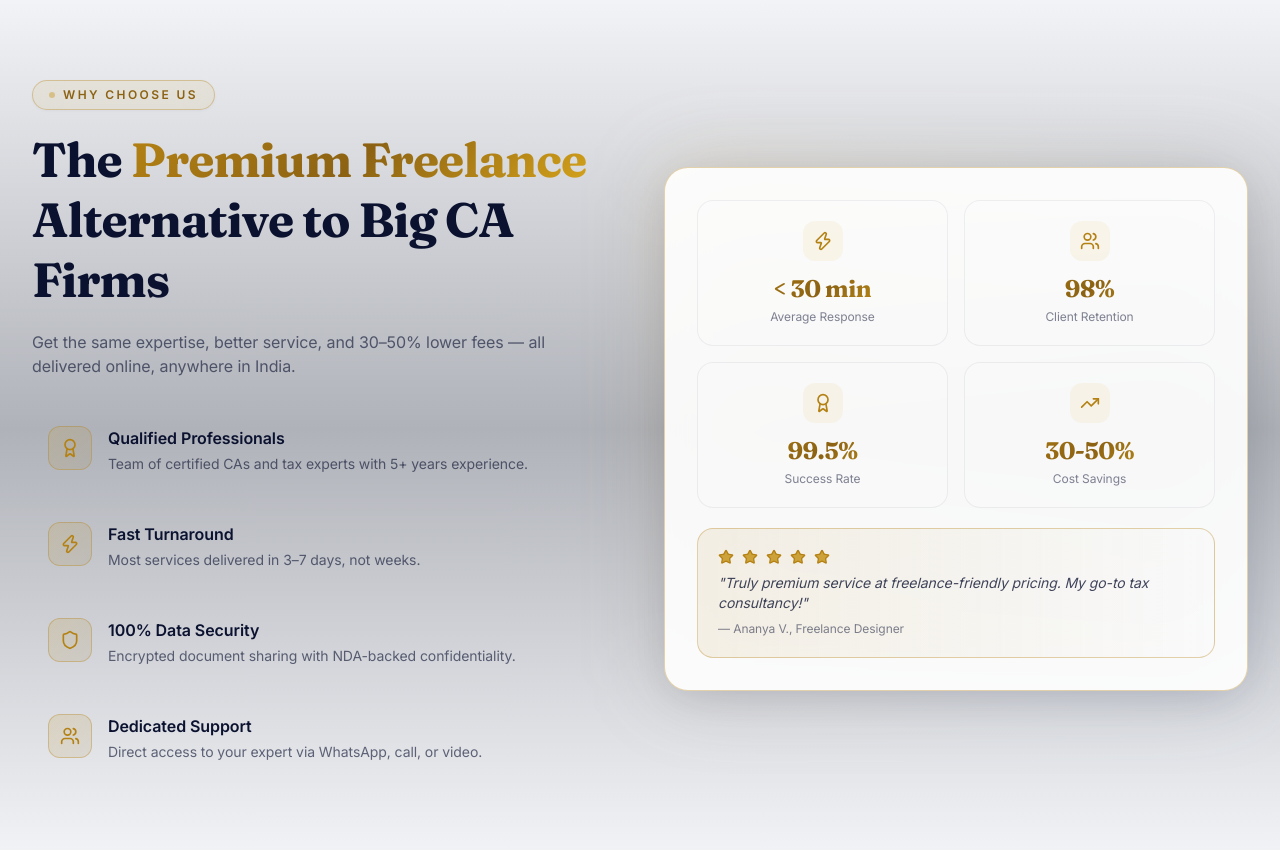
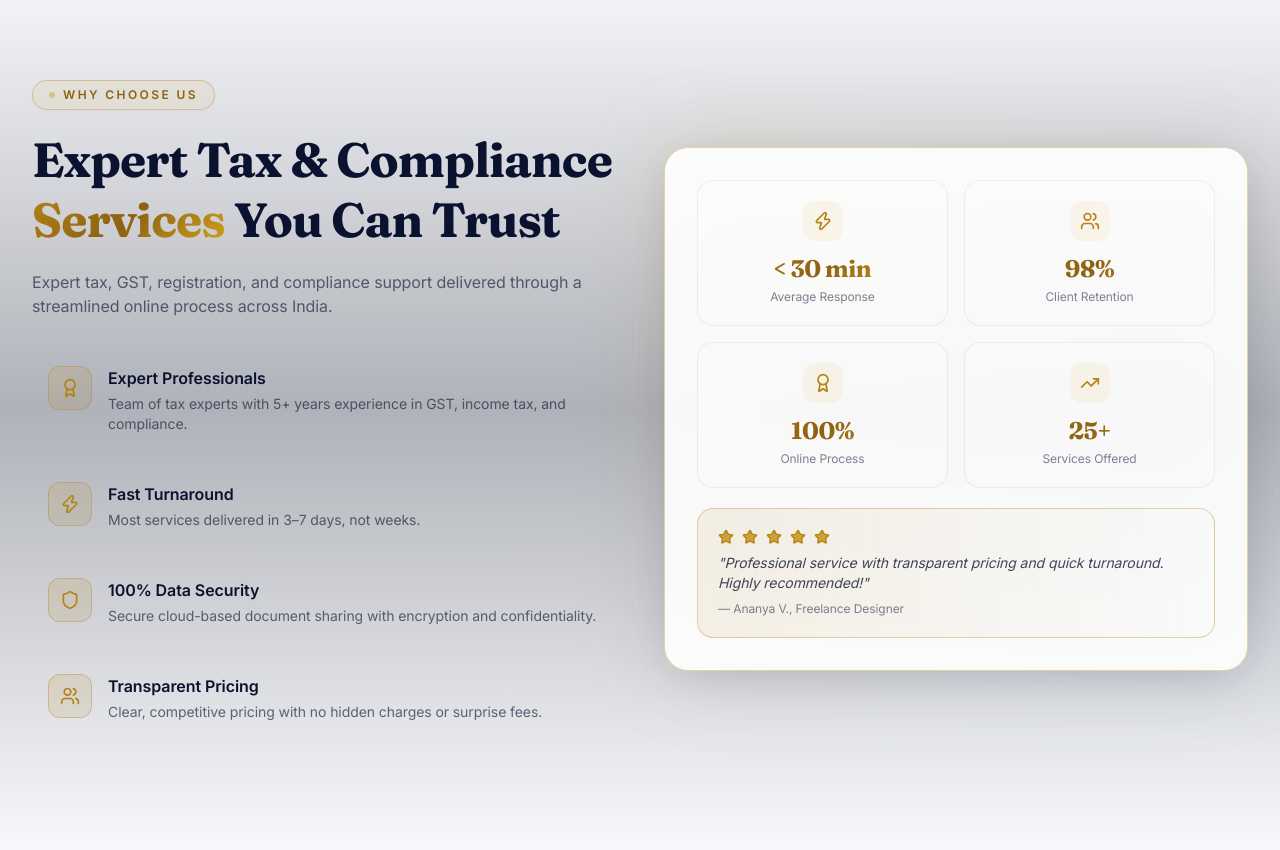
Before and after one commit to avadeshagarwal/avadesh_tax, a React (Vite) app: page / in a window 1280 px wide. Shown: the part 2600-3450 px from the top of the page. Built offline with nearby package versions, Linux system fonts and the light colour scheme.

Commit message:
Fix Home.tsx: remove unverifiable claims and update copy to match compliance standards

```diff
--- a/src/pages/Home.tsx
+++ b/src/pages/Home.tsx
@@ -114,17 +114,17 @@ export default function Home() {
               <div>
                 <SectionBadge>Why Choose Us</SectionBadge>
                 <h2 className="mt-5 font-display text-3xl md:text-5xl font-bold text-white leading-tight">
-                  The <span className="text-gold-gradient">Premium Freelance</span> Alternative to Big CA Firms
+                  Expert Tax & Compliance <span className="text-gold-gradient">Services</span> You Can Trust
                 </h2>
                 <p className="mt-5 text-white/60">
-                  Get the same expertise, better service, and 30–50% lower fees — all delivered online, anywhere in India.
+                  Expert tax, GST, registration, and compliance support delivered through a streamlined online process across India.
                 </p>
                 <div className="mt-8 space-y-4">
                   {[
-                    { icon: Award, title: "Qualified Professionals", desc: "Team of certified CAs and tax experts with 5+ years experience." },
+                    { icon: Award, title: "Expert Professionals", desc: "Team of tax experts with 5+ years experience in GST, income tax, and compliance." },
                     { icon: Zap, title: "Fast Turnaround", desc: "Most services delivered in 3–7 days, not weeks." },
-                    { icon: Shield, title: "100% Data Security", desc: "Encrypted document sharing with NDA-backed confidentiality." },
-                    { icon: Users, title: "Dedicated Support", desc: "Direct access to your expert via WhatsApp, call, or video." },
+                    { icon: Shield, title: "100% Data Security", desc: "Secure cloud-based document sharing with encryption and confidentiality." },
+                    { icon: Users, title: "Transparent Pricing", desc: "Clear, competitive pricing with no hidden charges or surprise fees." },
                   ].map((item, i) => (
                     <div key={i} className="flex gap-4 p-4 rounded-2xl hover:bg-white/5 transition-colors">
                       <div className="w-11 h-11 rounded-xl bg-gradient-to-br from-gold-400/20 to-gold-600/10 border border-gold-500/20 flex items-center justify-center text-gold-400 flex-shrink-0">
@@ -146,10 +146,10 @@ export default function Home() {
                 <div className="relative rounded-3xl p-8 glass-strong border border-gold-500/20">
                   <div className="grid grid-cols-2 gap-4">
                     {[
-                      { label: "Average Response", value: "< 30 min", icon: Zap },
-                      { label: "Client Retention", value: "98%", icon: Users },
-                      { label: "Success Rate", value: "99.5%", icon: Award },
-                      { label: "Cost Savings", value: "30-50%", icon: TrendingUp },
+                    { label: "Average Response", value: "< 30 min", icon: Zap },
+                    { label: "Client Retention", value: "98%", icon: Users },
+                    { label: "Online Process", value: "100%", icon: Award },
+                    { label: "Services Offered", value: "25+", icon: TrendingUp },
                     ].map((item, i) => (
                       <div key={i} className="p-5 rounded-2xl bg-white/5 border border-white/5 text-center hover:border-gold-500/30 transition-colors">
                         <div className="w-10 h-10 rounded-xl bg-gold-500/10 flex items-center justify-center text-gold-400 mx-auto mb-3">
@@ -168,7 +168,7 @@ export default function Home() {
                       <Star className="w-4 h-4 text-gold-400 fill-gold-400" />
                       <Star className="w-4 h-4 text-gold-400 fill-gold-400" />
                     </div>
-                    <p className="text-sm text-white/80 italic">"Truly premium service at freelance-friendly pricing. My go-to tax consultancy!"</p>
+                    <p className="text-sm text-white/80 italic">"Professional service with transparent pricing and quick turnaround. Highly recommended!"</p>
                     <div className="mt-2 text-xs text-white/50">— Ananya V., Freelance Designer</div>
                   </div>
                 </div>
```
